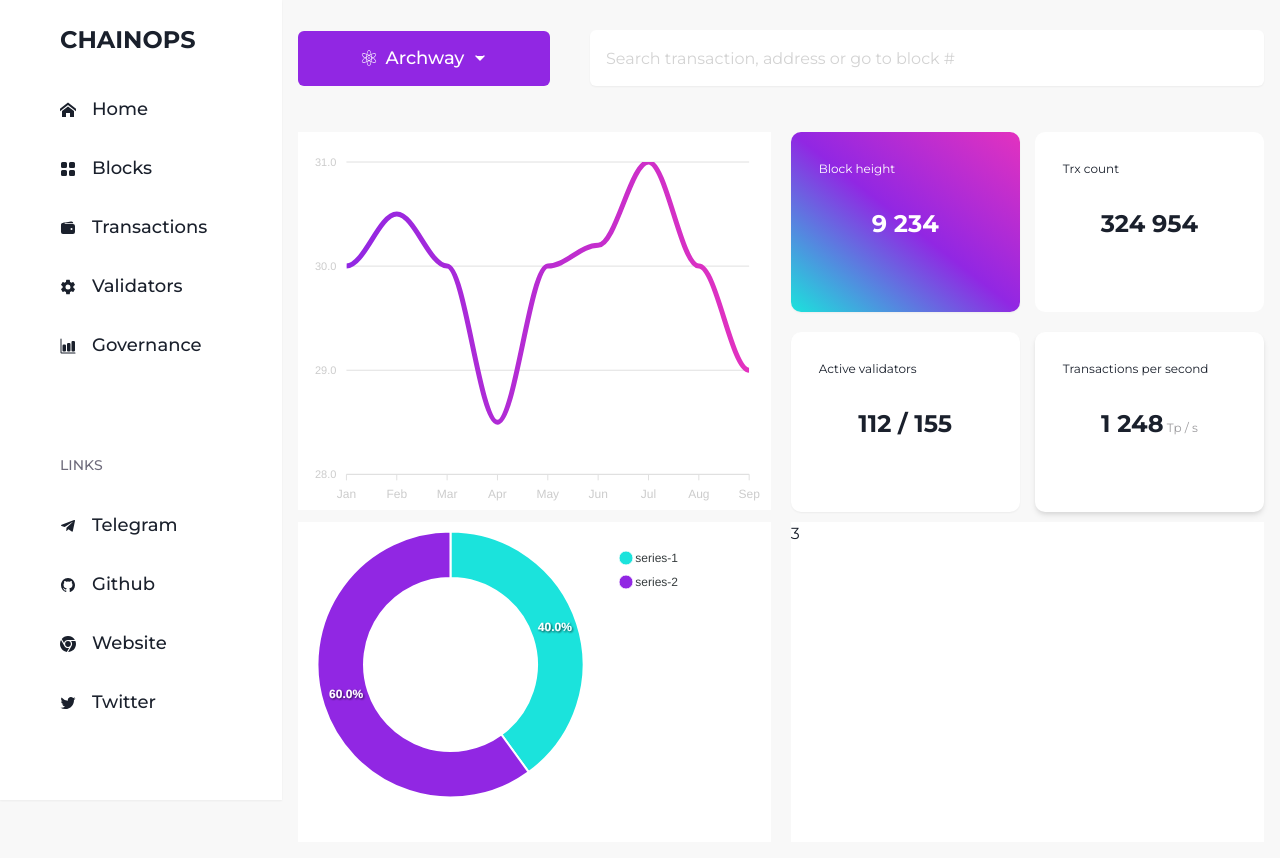
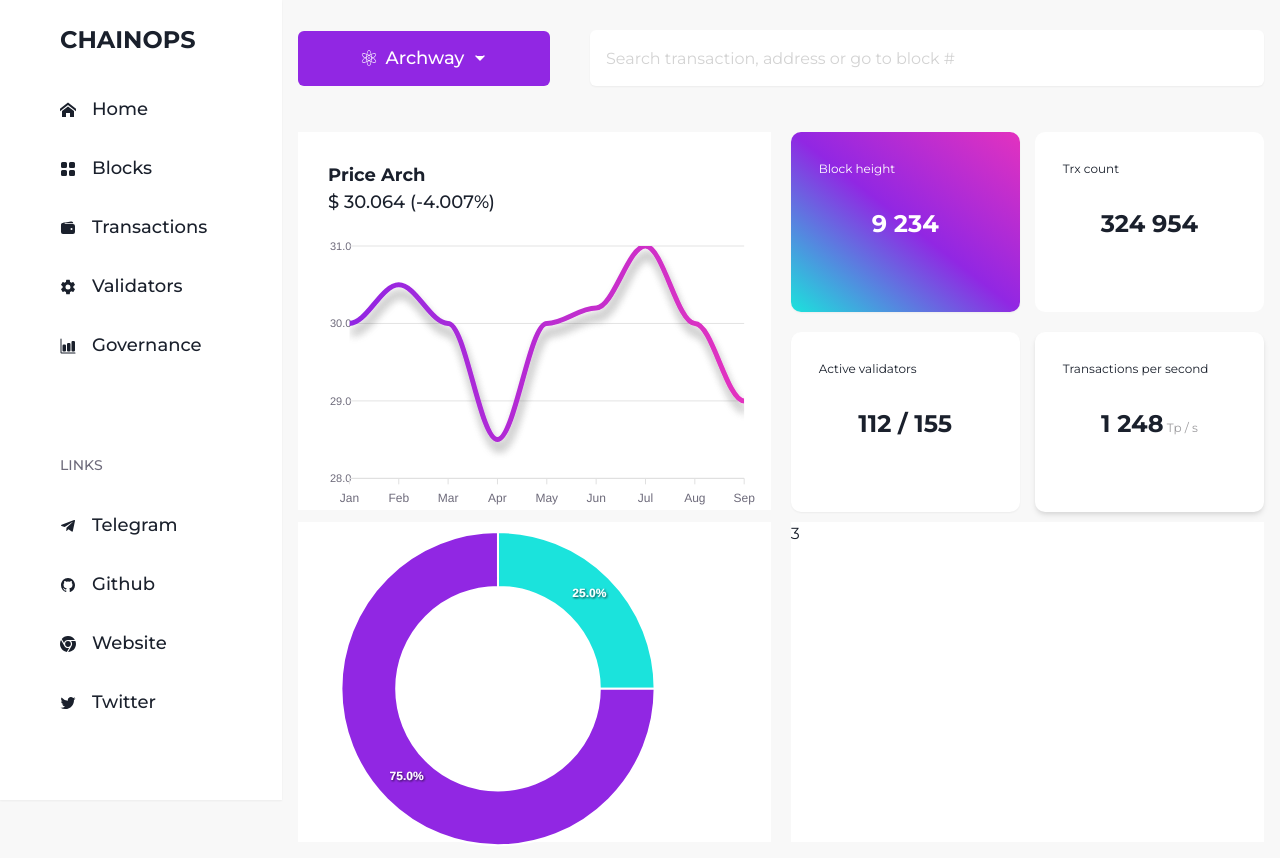
Before and after one commit to sntxdev/chainops-explorer-frontend, a Next.js app: page / in a window 1280 px wide. Built offline with nearby package versions, Linux system fonts and the light colour scheme.

Commit message:
fix charts styles

```diff
--- a/components/Charts/AreaSpline.tsx
+++ b/components/Charts/AreaSpline.tsx
@@ -4,6 +4,7 @@
 const ReactApexChart = dynamic(() => import("react-apexcharts"), {
   ssr: false,
 });
+import { Text } from "@chakra-ui/react";
 
 // https://apexcharts.com/docs/grid/
 // https://apexcharts.com/react-chart-demos/area-charts/datetime-x-axis/#
@@ -22,18 +23,31 @@
         chart: {
           height: 350,
           type: "area",
-          foreColor: "#ccc",
+          foreColor: "#6E6B7B", // text on axis color
           toolbar: {
             show: false,
+          },
+          dropShadow: {
+            enabled: true,
+            top: 9,
+            left: 2,
+            blur: 5,
+            opacity: 0.2,
           },
         },
         grid: {
           show: true,
+          borderColor: "#E3E3E3", // horizontal lines color
+          padding: {
+            left: 0,
+            right: 0,
+          },
           // row: {
           //   colors: ["#f3f4f5", "#fff"],
           //   opacity: 1,
           // },
         },
+
         dataLabels: {
           enabled: false,
         },
@@ -107,7 +121,15 @@
 
   render() {
     return (
-      <div id="chart">
+      <>
+        <Text pl="30px" mt="30px" fontSize="18px" fontWeight="bold">
+          Price Arch
+        </Text>
+        <Text pl="30px" fontSize="18px" fontWeight="medium">
+          $ 30.064 (-4.007%)
+        </Text>
+
+        <div id="chart" style={{ padding: "0 15px" }}>
           {typeof window !== "undefined" && (
             <ReactApexChart
               // @ts-ignore
@@ -115,10 +137,11 @@
               // @ts-ignore
               series={this.state.series}
               type="line"
-            height={380}
+              height={300}
             />
           )}
         </div>
+      </>
     );
   }
 }
--- a/components/Charts/Donut.tsx
+++ b/components/Charts/Donut.tsx
@@ -11,13 +11,15 @@
     this.state = {
       options: {
         colors: ["#1BE3DC", "#9127E3"],
+        legend: {
+          show: false,
+        },
+        dataLabels: {
+          enabled: true,
+        },
+        labels: ["Bonded", "Total"],
       },
-      dataLabels: {
-        enabled: false,
-      },
-      name: "test",
-      series: [40, 60],
-      labels: ["Bonded", "Total"],
+      series: [25, 75],
     };
   }
 
```
Lines whose indentation alone changed are shown as unchanged.
